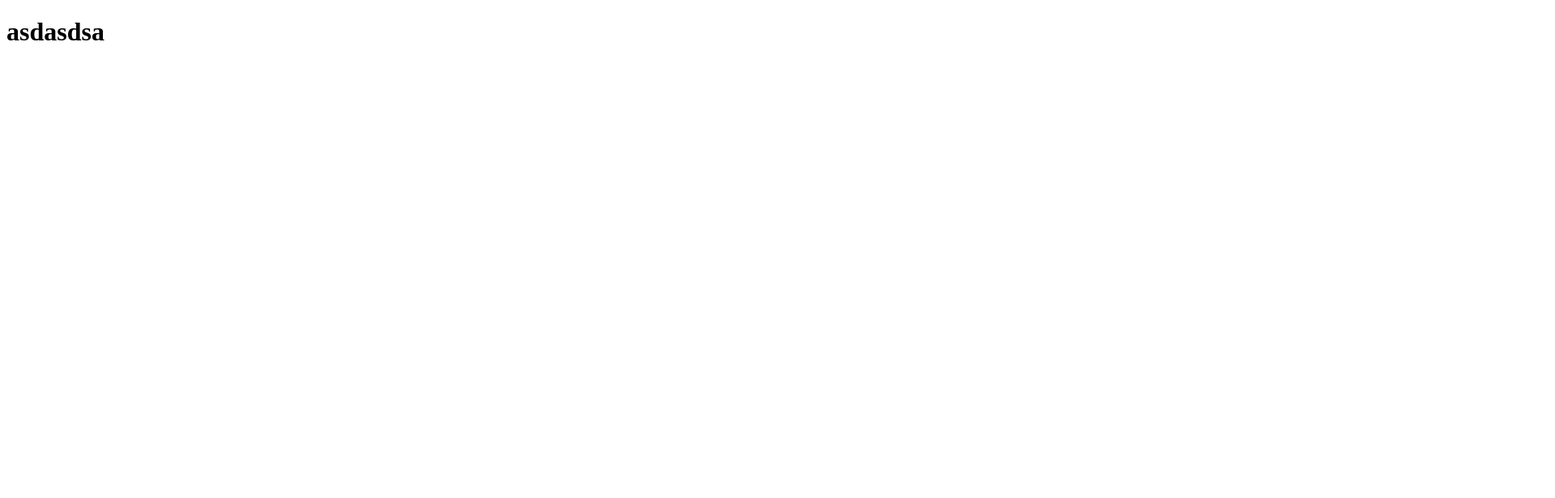
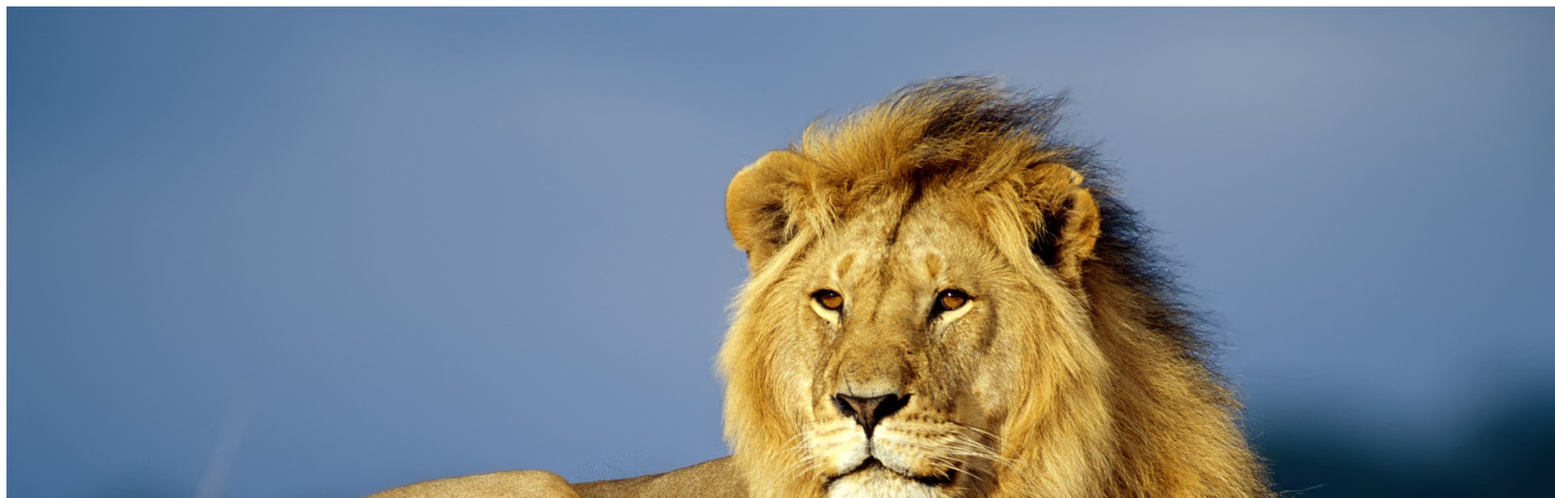
Before and after one commit to gereltsogt123/test, a plain HTML site: page index.html in a window 1280 px wide. Shown: the top 616 px of the page at 81% size, 1920 px wide, since content can reach past the window. Drawn offline with Linux system fonts and the light colour scheme.

Commit message:
daalgavar

```diff
--- a/index.html
+++ b/index.html
@@ -8,6 +8,6 @@
     <link rel="stylesheet" href="style.css" />
   </head>
   <body>
-    <div><h1>asdasdsa</h1></div>
+    <div><img src="./zurag/1.jpeg" alt="" /></div>
   </body>
 </html>
```
Also changed, not shown: 1 other file.
